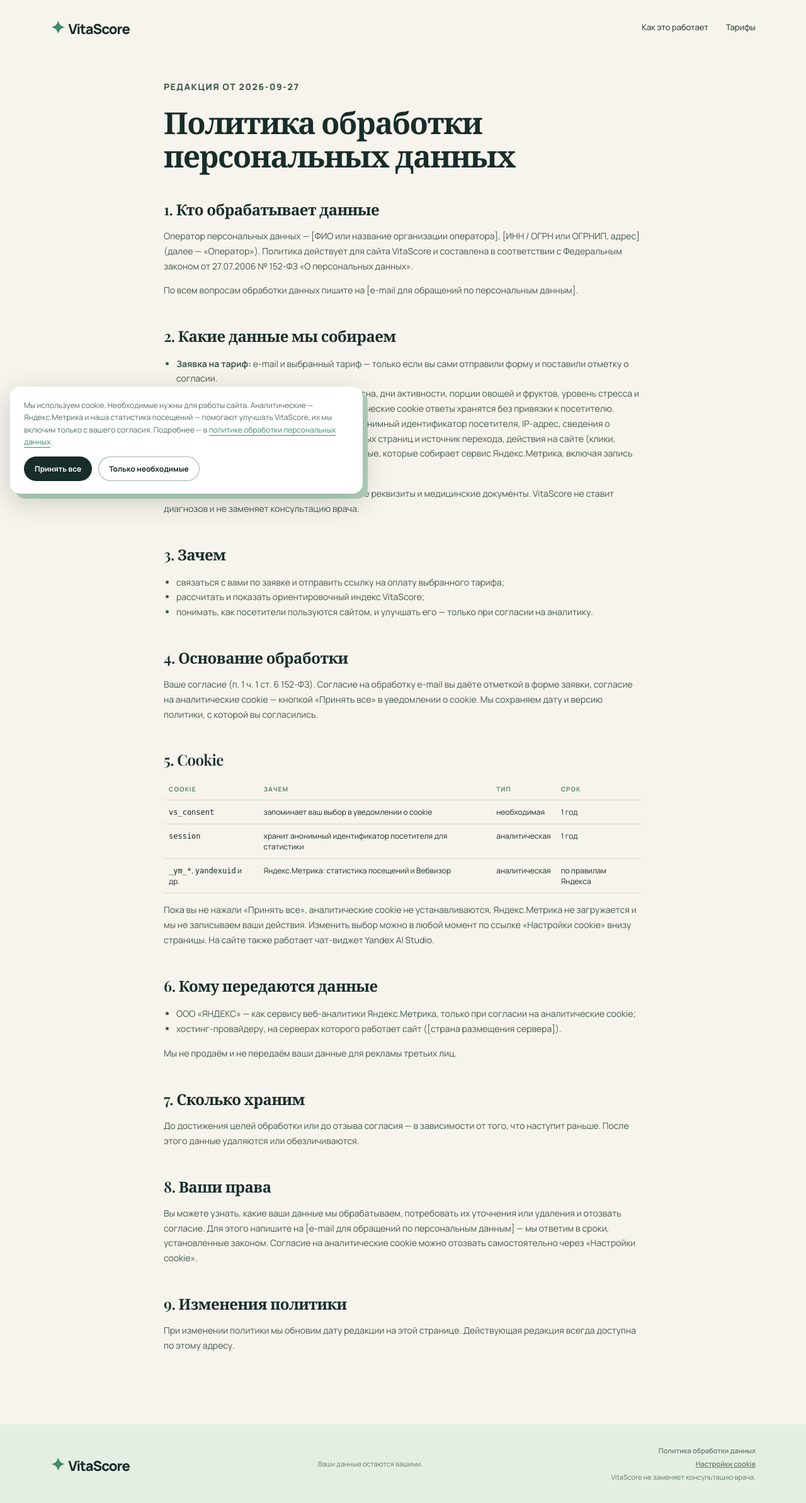
After one commit to VladislavKarnaukhov/Test_AI, a Flask app: page /privacy in a window 1280 px wide. The commit adds this page. Shown: the whole page at 63% size. Run offline with Flask 3, Linux system fonts and the light colour scheme; some web fonts are replaced.

Commit message:
Добавить согласие на cookie и обработку персональных данных
- баннер cookie «Принять все» / «Только необходимые», выбор хранится в vs_consent
  и пишется в cookie_consents с версией политики; «Настройки cookie» в футере
- Яндекс.Метрика, visitor_id и лог событий включаются только после согласия;
  при отзыве cookie Метрики удаляются, noscript-пиксель убран
- форма e-mail требует отметки согласия, сервер проверяет consent и хранит
  leads.policy_version; миграция добавляет колонку в существующую базу
- страница /privacy с политикой обработки персональных данных (реквизиты
  оператора — заглушки, заполнить перед публикацией)
- тесты на поведение без согласия, отзыв, миграцию; README и CLAUDE.md

Co-Authored-By: Claude Opus 5.5 <noreply@anthropic.com>

```diff
--- a/app/routes.py
+++ b/app/routes.py
@@ -3,6 +3,9 @@ import re
 
 from flask import Blueprint, jsonify, render_template, request, session
 
+from . import assign_visitor_id
+from .consent import (CONSENT_ALL, CONSENT_CHOICES, CONSENT_COOKIE, CONSENT_MAX_AGE,
+                      POLICY_VERSION, analytics_allowed)
 from .db import get_db, log_event, to_json
 from .scoring import ScoringError, calculate_score
 
@@ -35,6 +38,39 @@ def index():
     return render_template("index.html")
 
 
+@bp.get("/privacy")
+def privacy():
+    log_event("page_view")
+    return render_template("privacy.html", policy_version=POLICY_VERSION)
+
+
+@bp.post("/api/consent")
+def api_consent():
+    data = _json_body() or {}
+    choice = data.get("choice")
+    if choice not in CONSENT_CHOICES:
+        return jsonify(error="validation_error", fields={"choice": "допустимые значения: all, necessary"}), 400
+
+    if choice == CONSENT_ALL:
+        if "visitor_id" not in session:
+            assign_visitor_id()
+    else:
+        # отказ от аналитики: забываем анонимный идентификатор, Flask удалит cookie сессии
+        session.clear()
+
+    db = get_db()
+    db.execute(
+        "INSERT INTO cookie_consents (visitor_id, choice, policy_version) VALUES (?, ?, ?)",
+        (session.get("visitor_id"), choice, POLICY_VERSION),
+    )
+    db.commit()
+
+    res = jsonify(ok=True, choice=choice)
+    res.set_cookie(CONSENT_COOKIE, choice, max_age=CONSENT_MAX_AGE, samesite="Lax",
+                   secure=request.is_secure)
+    return res
+
+
 @bp.post("/api/score")
 def api_score():
     answers = _json_body()
@@ -65,13 +101,15 @@ def api_lead():
         errors["email"] = "введите корректный e-mail"
     if plan not in PLANS:
         errors["plan"] = "допустимые значения: Start, Balance"
+    if data.get("consent") is not True:
+        errors["consent"] = "нужно согласие на обработку персональных данных"
     if errors:
         return jsonify(error="validation_error", fields=errors), 400
 
     db = get_db()
     db.execute(
-        "INSERT INTO leads (visitor_id, email, plan) VALUES (?, ?, ?)",
-        (session.get("visitor_id"), email, plan),
+        "INSERT INTO leads (visitor_id, email, plan, policy_version) VALUES (?, ?, ?, ?)",
+        (session.get("visitor_id"), email, plan, POLICY_VERSION),
     )
     db.commit()
     log_event("lead_submitted", {"plan": plan})
@@ -80,6 +118,9 @@ def api_lead():
 
 @bp.post("/api/event")
 def api_event():
+    if not analytics_allowed():
+        # без согласия на аналитику ничего не пишем, но и не ломаем фронтенд
+        return "", 204
     data = _json_body()
     name = data.get("name") if data else None
     if not isinstance(name, str) or not EVENT_NAME_RE.match(name):
--- a/app/static/css/style.css
+++ b/app/static/css/style.css
@@ -19,3 +19,25 @@
 .score-card .again{display:inline-block;margin-top:20px;background:none;border:0;border-bottom:1px solid;color:#fff;font:700 12px Manrope;cursor:pointer;padding:0 0 3px}
 [hidden]{display:none!important}
 @media(max-width:720px){.score-card .metrics{flex-wrap:wrap}.score-card .metrics div{width:calc(50% - 6px)}}
+
+/* Согласие: форма e-mail, баннер cookie, футер, политика */
+dialog .consent{display:flex;gap:9px;align-items:flex-start;margin:2px 0 17px;font-size:11px;font-weight:500;line-height:1.5;color:#526a63;cursor:pointer}
+dialog .consent input{display:inline-block;width:16px;height:16px;flex:none;margin:1px 0 0;padding:0;accent-color:var(--ink)}
+dialog .consent a,.cookie-banner a,.legal-page a{border-bottom:1px solid;color:#3b8b6d}
+footer .legal{display:flex;flex-direction:column;align-items:flex-end;gap:6px}
+footer .legal a,.linkish{color:#637c72;font:600 11px Manrope}
+.linkish{padding:0;border:0;background:none;cursor:pointer;text-decoration:underline}
+.cookie-banner{position:fixed;left:16px;bottom:16px;z-index:50;width:min(560px,calc(100% - 32px));padding:20px 22px;border-radius:16px;background:#fff;color:var(--ink);box-shadow:0 12px 40px #10251d33,8px 8px #b5d5c0}
+.cookie-banner p{margin:0 0 14px;font-size:12px;line-height:1.6;color:#526a63}
+.cookie-actions{display:flex;flex-wrap:wrap;gap:10px}
+.btn.ghost{background:none;color:var(--ink);box-shadow:inset 0 0 0 1px #9bb3a7}
+.btn.ghost:hover{background:var(--mint)}
+.legal-page{max-width:760px;padding:40px 0 100px}
+.legal-page h1{font-size:clamp(34px,4vw,48px);line-height:1.1;letter-spacing:-1.5px;margin-bottom:10px}
+.legal-page h2{margin:44px 0 12px;font-size:24px;letter-spacing:-.5px}
+.legal-page p,.legal-page li{color:#40584f;font-size:14px;line-height:1.7}
+.legal-page ul{padding-left:20px}
+.cookie-table{width:100%;border-collapse:collapse;margin:14px 0;font-size:12px}
+.cookie-table th,.cookie-table td{padding:10px 8px;border-bottom:1px solid #d9ddd4;text-align:left;vertical-align:top}
+.cookie-table th{font-size:10px;letter-spacing:1px;text-transform:uppercase;color:#598375}
+@media(max-width:720px){footer .legal{align-items:flex-start;margin-top:14px}.cookie-banner{left:16px;bottom:88px}.cookie-table{display:block;overflow-x:auto}}
--- a/app/static/js/main.js
+++ b/app/static/js/main.js
@@ -3,13 +3,21 @@
 
   const METRIKA_ID = 112820979;
 
-  // Одно событие — в Яндекс.Метрику (reachGoal) и в собственный лог /api/event
-  function track(name, params) {
-    params = params || {};
-    if (typeof window.ym === 'function') window.ym(METRIKA_ID, 'reachGoal', name, params);
+  // ---------- Согласие на cookie ----------
+  const CONSENT_COOKIE = 'vs_consent';
+
+  function getConsent() {
+    const m = document.cookie.match(/(?:^|;\s*)vs_consent=([^;]*)/);
+    return m ? decodeURIComponent(m[1]) : null;
+  }
+  function analyticsAllowed() { return getConsent() === 'all'; }
+
+  // Запись в собственный лог /api/event — только при согласии на аналитику
+  function logEvent(name, params) {
+    if (!analyticsAllowed()) return;
     const body = JSON.stringify({
       name: name,
-      params: params,
+      params: params || {},
       path: location.pathname + location.search + location.hash,
       referrer: document.referrer
     });
@@ -17,6 +25,14 @@
       if (navigator.sendBeacon && navigator.sendBeacon('/api/event', new Blob([body], { type: 'application/json' }))) return;
     } catch (e) { /* fallback ниже */ }
     fetch('/api/event', { method: 'POST', headers: { 'Content-Type': 'application/json' }, body: body, keepalive: true }).catch(function () {});
+  }
+
+  // Одно событие — в Яндекс.Метрику (reachGoal) и в собственный лог
+  function track(name, params) {
+    if (!analyticsAllowed()) return;
+    params = params || {};
+    if (typeof window.ym === 'function') window.ym(METRIKA_ID, 'reachGoal', name, params);
+    logEvent(name, params);
   }
   window.track = track;
 
@@ -54,12 +70,60 @@
     track('hashchange', { hash: location.hash, from: new URL(e.oldURL).hash });
   });
 
+  // ---------- Баннер cookie ----------
+  const banner = document.querySelector('.cookie-banner');
+
+  function deleteMetrikaCookies() {
+    const host = location.hostname.split('.');
+    document.cookie.split(';').forEach(function (c) {
+      const name = c.split('=')[0].trim();
+      if (name.indexOf('_ym') !== 0) return;
+      for (let i = 0; i < host.length - 1; i++) {
+        const domain = host.slice(i).join('.');
+        document.cookie = name + '=; Max-Age=0; path=/; domain=' + domain;
+        document.cookie = name + '=; Max-Age=0; path=/; domain=.' + domain;
+      }
+      document.cookie = name + '=; Max-Age=0; path=/';
+    });
+  }
+
+  function saveConsent(choice) {
+    const previous = getConsent();
+    return postJSON('/api/consent', { choice: choice }).catch(function () {
+      // сервер недоступен — запоминаем выбор хотя бы в браузере
+      document.cookie = CONSENT_COOKIE + '=' + choice + '; Max-Age=31536000; path=/; SameSite=Lax';
+    }).then(function () {
+      banner.hidden = true;
+      if (choice === 'all') {
+        if (typeof window.vsLoadMetrika === 'function') window.vsLoadMetrika();
+        logEvent('cookie_consent', { choice: choice });
+        // сервер не записал page_view при загрузке — согласия ещё не было
+        if (previous !== 'all') logEvent('page_view');
+      } else if (previous === 'all') {
+        // Метрику, уже загруженную на страницу, не выгрузить — чистим её cookie и перезагружаем
+        deleteMetrikaCookies();
+        location.reload();
+      }
+    });
+  }
+
+  if (banner) {
+    if (!getConsent()) banner.hidden = false;
+    banner.querySelectorAll('[data-consent]').forEach(function (b) {
+      b.addEventListener('click', function () { saveConsent(b.dataset.consent); });
+    });
+    document.querySelectorAll('[data-cookie-settings]').forEach(function (b) {
+      b.addEventListener('click', function () { banner.hidden = false; });
+    });
+  }
+
   // ---------- Диалог выбора тарифа ----------
   const dialog = document.querySelector('dialog');
+  if (dialog) {
     const planLabel = dialog.querySelector('h2 span');
     const leadForm = dialog.querySelector('form');
     const leadMsg = dialog.querySelector('.msg');
-  const leadBtn = leadForm.querySelector('button');
+    const leadBtn = leadForm.querySelector('button[type=submit]');
     let closeReason = null;
 
     document.querySelectorAll('.open').forEach(function (b) {
@@ -89,16 +153,19 @@
     leadForm.addEventListener('submit', function (e) {
       e.preventDefault();
       const email = leadForm.querySelector('input[type=email]').value.trim();
+      const consent = leadForm.querySelector('input[name=consent]').checked;
       const plan = planLabel.textContent;
       track('submit_leadform', { plan: plan });
       leadBtn.disabled = true;
       leadMsg.textContent = 'Отправляем…';
-    postJSON('/api/lead', { email: email, plan: plan }).then(function (r) {
+      postJSON('/api/lead', { email: email, plan: plan, consent: consent }).then(function (r) {
         if (r.ok) {
           leadMsg.textContent = 'Спасибо! Мы подготовим ваш следующий шаг.';
         } else {
           const f = (r.data && r.data.fields) || {};
-        leadMsg.textContent = f.email ? 'Проверьте e-mail: ' + f.email + '.' : 'Не получилось отправить. Попробуйте ещё раз.';
+          leadMsg.textContent = f.email ? 'Проверьте e-mail: ' + f.email + '.'
+            : f.consent ? 'Отметьте согласие на обработку персональных данных.'
+            : 'Не получилось отправить. Попробуйте ещё раз.';
           leadBtn.disabled = false;
         }
       }).catch(function () {
@@ -106,9 +173,11 @@
         leadBtn.disabled = false;
       });
     });
+  }
 
   // ---------- Анкета ----------
   const quizForm = document.querySelector('.quiz-form');
+  if (quizForm) {
     const quizError = quizForm.querySelector('.form-error');
     const quizBtn = quizForm.querySelector('button[type=submit]');
     const resultCard = document.querySelector('.score-card');
@@ -167,4 +236,5 @@
       resultCard.hidden = true;
       quizForm.hidden = false;
     });
+  }
 })();
--- a/app/templates/base.html
+++ b/app/templates/base.html
@@ -3,8 +3,10 @@
 <head>
 <meta charset="utf-8"><meta name="viewport" content="width=device-width,initial-scale=1">
 <title>{% block title %}VitaScore — скоринг здоровья{% endblock %}</title>
-<!-- Yandex.Metrika counter -->
+<!-- Yandex.Metrika counter: загружается только после согласия на аналитические cookie -->
 <script>
+window.vsLoadMetrika=function(){
+if(window.vsMetrikaLoaded)return;window.vsMetrikaLoaded=true;
 (function(m,e,t,r,i,k,a){
 m[i]=m[i]||function(){(m[i].a=m[i].a||[]).push(arguments)};
 m[i].l=1*new Date();
@@ -12,6 +14,8 @@ for(var j=0;j<document.scripts.length;j++){if(document.scripts[j].src===r){retur
 k=e.createElement(t),a=e.getElementsByTagName(t)[0],k.async=1,k.src=r,a.parentNode.insertBefore(k,a);
 })(window,document,'script','https://mc.yandex.ru/metrika/tag.js?id=112820979','ym');
 ym(112820979,'init',{ssr:true,webvisor:true,clickmap:true,ecommerce:'dataLayer',referrer:document.referrer,url:location.href,accurateTrackBounce:true,trackLinks:true});
+};
+if(/(?:^|;\s*)vs_consent=all(?:;|$)/.test(document.cookie))window.vsLoadMetrika();
 </script>
 <!-- /Yandex.Metrika counter -->
 <meta name="description" content="Понятный индекс здоровья и персональные рекомендации.">
@@ -20,8 +24,9 @@ ym(112820979,'init',{ssr:true,webvisor:true,clickmap:true,ecommerce:'dataLayer',
 <link rel="stylesheet" href="{{ url_for('static', filename='css/style.css') }}">
 </head>
 <body>
-<noscript><div><img src="https://mc.yandex.ru/watch/112820979" style="position:absolute;left:-9999px" alt=""></div></noscript>
 {% block content %}{% endblock %}
+<footer><div class="wrap"><a class="logo" href="{{ '#' if request.endpoint == 'main.index' else url_for('main.index') }}"><i>✦</i>VitaScore</a><p>Ваши данные остаются вашими.</p><div class="legal"><a href="{{ url_for('main.privacy') }}">Политика обработки данных</a><button type="button" class="linkish" data-cookie-settings>Настройки cookie</button><small>VitaScore не заменяет консультацию врача.</small></div></div></footer>
+<div class="cookie-banner" role="region" aria-label="Согласие на cookie" hidden><p>Мы используем cookie. Необходимые нужны для работы сайта. Аналитические — Яндекс.Метрика и наша статистика посещений — помогают улучшать VitaScore, их мы включим только с вашего согласия. Подробнее — в <a href="{{ url_for('main.privacy') }}">политике обработки персональных данных</a>.</p><div class="cookie-actions"><button type="button" class="btn small" data-consent="all">Принять все</button><button type="button" class="btn small ghost" data-consent="necessary">Только необходимые</button></div></div>
 <script src="{{ url_for('static', filename='js/main.js') }}"></script>
 
 <script
--- a/app/templates/index.html
+++ b/app/templates/index.html
@@ -21,6 +21,5 @@
 <div class="card score-card" hidden aria-live="polite"><div class="cardtop"><span>Ваш VitaScore</span><span class="fresh">● только что</span></div><div class="score"><output data-total>0</output><span>/100</span></div><p class="caption" data-summary></p><div class="bar"><b data-bar></b></div><div class="metrics"><div><span>СОН</span><b data-sphere="sleep"></b></div><div><span>ДВИЖЕНИЕ</span><b data-sphere="activity"></b></div><div><span>ПИТАНИЕ</span><b data-sphere="nutrition"></b></div><div><span>ВОССТАНОВЛЕНИЕ</span><b data-sphere="recovery"></b></div></div><div class="tip"><i>✦</i><div><b>Один шаг на неделю</b><span data-tip></span></div></div><button class="line again" type="button" data-metric="quiz_restart">Пройти ещё раз</button></div>
 </div></div></section>
 <section class="section wrap" id="plans"><div class="pricing-head"><div><p class="tag">Выберите свой темп</p><h2>Забота о себе<br>начинается здесь</h2></div><p class="intro">Начните с разового скоринга или выберите регулярную поддержку.</p></div><div class="plans"><article class="plan"><p>Разовый</p><h3>Start</h3><div class="price">990 <small>₽</small></div><ul><li>Персональный VitaScore</li><li>Отчёт по 4 сферам</li><li>3 рекомендации на неделю</li></ul><button class="btn open" data-plan="Start" data-metric="open_leadform_start">Выбрать Start</button></article><article class="plan featured"><p>Для устойчивых изменений</p><h3>Balance</h3><div class="price">1 490 <small>₽ / месяц</small></div><ul><li>Всё из Start</li><li>Еженедельная динамика</li><li>Новые персональные фокусы</li><li>История прогресса</li></ul><button class="btn open" data-plan="Balance" data-metric="open_leadform_balance">Выбрать Balance</button></article></div></section></main>
-<footer><div class="wrap"><a class="logo" href="#"><i>✦</i>VitaScore</a><p>Ваши данные остаются вашими.</p><small>VitaScore не заменяет консультацию врача.</small></div></footer>
-<dialog id="dialog"><button class="close">×</button><p class="tag">Почти готово</p><h2>Ваш выбор: <span></span></h2><p class="intro">Оставьте e-mail — пришлём ссылку для безопасной оплаты и начнём скоринг.</p><form><label>E-mail<input type="email" placeholder="you@example.com" required></label><button class="btn" type="submit">Продолжить →</button><p class="msg"></p></form></dialog>
+<dialog id="dialog"><button class="close">×</button><p class="tag">Почти готово</p><h2>Ваш выбор: <span></span></h2><p class="intro">Оставьте e-mail — пришлём ссылку для безопасной оплаты и начнём скоринг.</p><form><label>E-mail<input type="email" placeholder="you@example.com" required></label><label class="consent"><input type="checkbox" name="consent" required><span>Я соглашаюсь на <a href="{{ url_for('main.privacy') }}" target="_blank" rel="noopener">обработку персональных данных</a> в соответствии с политикой VitaScore</span></label><button class="btn" type="submit">Продолжить →</button><p class="msg"></p></form></dialog>
 {% endblock %}
--- /dev/null
+++ b/app/templates/privacy.html
@@ -0,0 +1,63 @@
+{% extends "base.html" %}
+{# ↓ Заполните реквизиты оператора. Перед публикацией стоит показать текст юристу. #}
+{% set operator_name = "[ФИО или название организации оператора]" %}
+{% set operator_details = "[ИНН / ОГРН или ОГРНИП, адрес]" %}
+{% set operator_email = "[e-mail для обращений по персональным данным]" %}
+{% set server_location = "[страна размещения сервера]" %}
+{% block title %}Политика обработки персональных данных — VitaScore{% endblock %}
+{% block content %}
+<header class="header wrap"><a class="logo" href="{{ url_for('main.index') }}"><i>✦</i>VitaScore</a><nav><a href="{{ url_for('main.index') }}#how">Как это работает</a><a href="{{ url_for('main.index') }}#plans">Тарифы</a></nav></header>
+<main class="wrap legal-page">
+<p class="tag">Редакция от {{ policy_version }}</p>
+<h1>Политика обработки персональных данных</h1>
+
+<h2>1. Кто обрабатывает данные</h2>
+<p>Оператор персональных данных — {{ operator_name }}, {{ operator_details }} (далее — «Оператор»). Политика действует для сайта VitaScore и составлена в соответствии с Федеральным законом от 27.07.2006 № 152-ФЗ «О персональных данных».</p>
+<p>По всем вопросам обработки данных пишите на {{ operator_email }}.</p>
+
+<h2>2. Какие данные мы собираем</h2>
+<ul>
+<li><b>Заявка на тариф:</b> e-mail и выбранный тариф — только если вы сами отправили форму и поставили отметку о согласии.</li>
+<li><b>Ответы мини-анкеты:</b> продолжительность сна, дни активности, порции овощей и фруктов, уровень стресса и рассчитанный балл. Без согласия на аналитические cookie ответы хранятся без привязки к посетителю.</li>
+<li><b>Аналитика — только с вашего согласия:</b> анонимный идентификатор посетителя, IP-адрес, сведения о браузере и устройстве, адреса просмотренных страниц и источник перехода, действия на сайте (клики, открытие форм, ответы анкеты), а также данные, которые собирает сервис Яндекс.Метрика, включая запись действий на странице (Вебвизор).</li>
+</ul>
+<p>Мы не собираем паспортные данные, платёжные реквизиты и медицинские документы. VitaScore не ставит диагнозов и не заменяет консультацию врача.</p>
+
+<h2>3. Зачем</h2>
+<ul>
+<li>связаться с вами по заявке и отправить ссылку на оплату выбранного тарифа;</li>
+<li>рассчитать и показать ориентировочный индекс VitaScore;</li>
+<li>понимать, как посетители пользуются сайтом, и улучшать его — только при согласии на аналитику.</li>
+</ul>
+
+<h2>4. Основание обработки</h2>
+<p>Ваше согласие (п. 1 ч. 1 ст. 6 152-ФЗ). Согласие на обработку e-mail вы даёте отметкой в форме заявки, согласие на аналитические cookie — кнопкой «Принять все» в уведомлении о cookie. Мы сохраняем дату и версию политики, с которой вы согласились.</p>
+
+<h2>5. Cookie</h2>
+<table class="cookie-table">
+<thead><tr><th>Cookie</th><th>Зачем</th><th>Тип</th><th>Срок</th></tr></thead>
+<tbody>
+<tr><td><code>vs_consent</code></td><td>запоминает ваш выбор в уведомлении о cookie</td><td>необходимая</td><td>1 год</td></tr>
+<tr><td><code>session</code></td><td>хранит анонимный идентификатор посетителя для статистики</td><td>аналитическая</td><td>1 год</td></tr>
+<tr><td><code>_ym_*</code>, <code>yandexuid</code> и др.</td><td>Яндекс.Метрика: статистика посещений и Вебвизор</td><td>аналитическая</td><td>по правилам Яндекса</td></tr>
+</tbody>
+</table>
+<p>Пока вы не нажали «Принять все», аналитические cookie не устанавливаются, Яндекс.Метрика не загружается и мы не записываем ваши действия. Изменить выбор можно в любой момент по ссылке «Настройки cookie» внизу страницы. На сайте также работает чат-виджет Yandex AI Studio.</p>
+
+<h2>6. Кому передаются данные</h2>
+<ul>
+<li>ООО «ЯНДЕКС» — как сервису веб-аналитики Яндекс.Метрика, только при согласии на аналитические cookie;</li>
+<li>хостинг-провайдеру, на серверах которого работает сайт ({{ server_location }}).</li>
+</ul>
+<p>Мы не продаём и не передаём ваши данные для рекламы третьих лиц.</p>
+
+<h2>7. Сколько храним</h2>
+<p>До достижения целей обработки или до отзыва согласия — в зависимости от того, что наступит раньше. После этого данные удаляются или обезличиваются.</p>
+
+<h2>8. Ваши права</h2>
+<p>Вы можете узнать, какие ваши данные мы обрабатываем, потребовать их уточнения или удаления и отозвать согласие. Для этого напишите на {{ operator_email }} — мы ответим в сроки, установленные законом. Согласие на аналитические cookie можно отозвать самостоятельно через «Настройки cookie».</p>
+
+<h2>9. Изменения политики</h2>
+<p>При изменении политики мы обновим дату редакции на этой странице. Действующая редакция всегда доступна по этому адресу.</p>
+</main>
+{% endblock %}
```
Also changed, not shown: CLAUDE.md (+6 -2 lines), app/__init__.py (+9 -3 lines), app/consent.py (added, +15 -0 lines), app/db.py (+21 -0 lines), tests/conftest.py (+7 -0 lines), tests/test_api.py (+125 -11 lines), README.md. Lines whose indentation alone changed are shown as unchanged.
